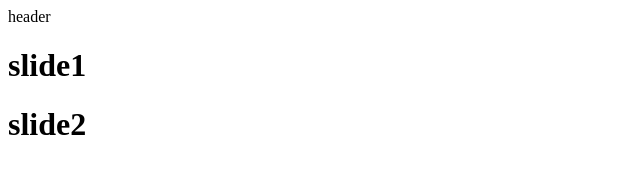
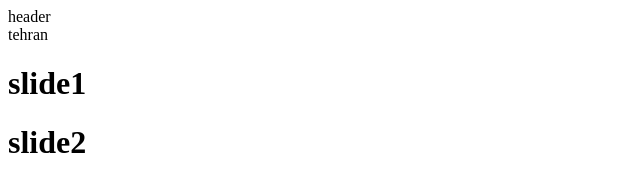
Before and after one commit to alisamadian/git-project-oneCopy, a plain HTML site: page index.html in a window 1280 px wide. Shown: the whole page, without its empty margins (0-640 px from the left). Drawn offline with Linux system fonts and the light colour scheme.

Commit message:
tehran added

```diff
--- a/index.html
+++ b/index.html
@@ -12,6 +12,9 @@
   <header>
     header
   </header>
+  <div>
+    <span>tehran</span>
+  </div>
   <div class="slider">
     <h1>slide1</h1>
     <h1>slide2</h1>
```
